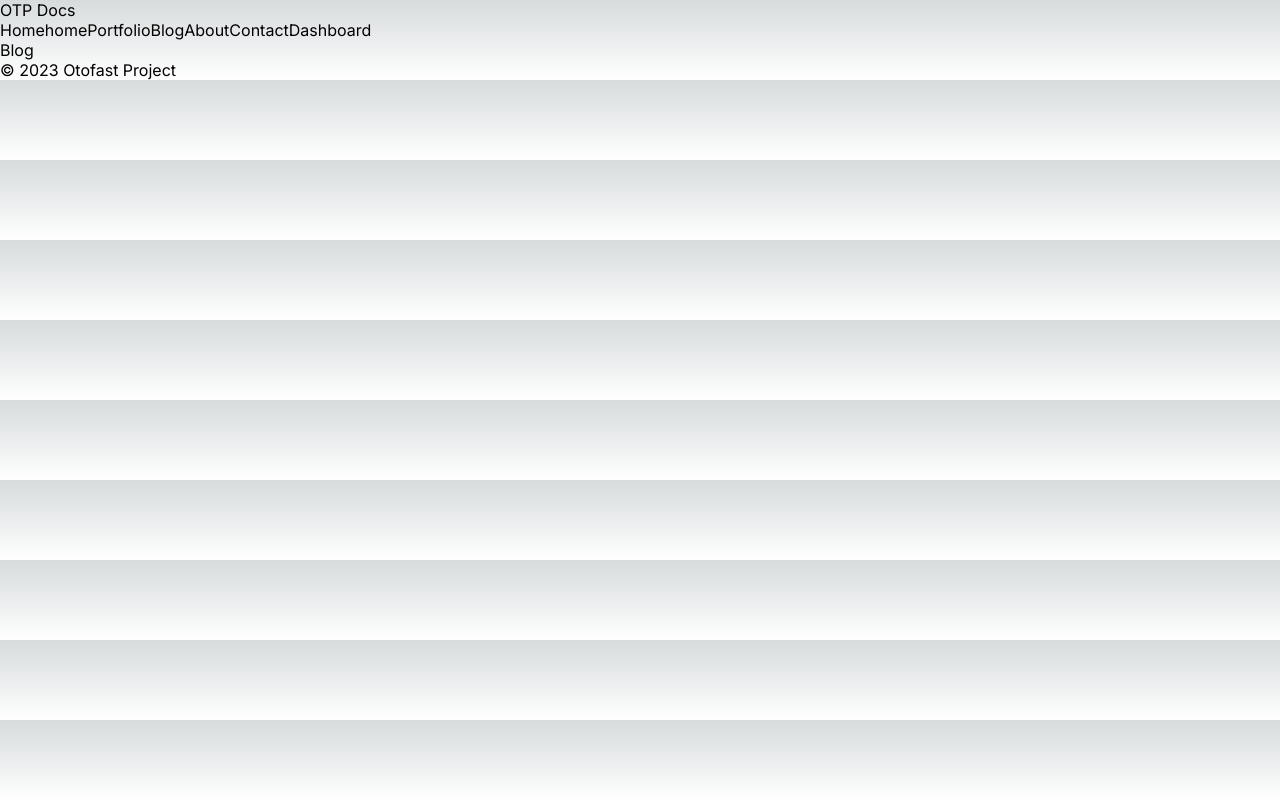
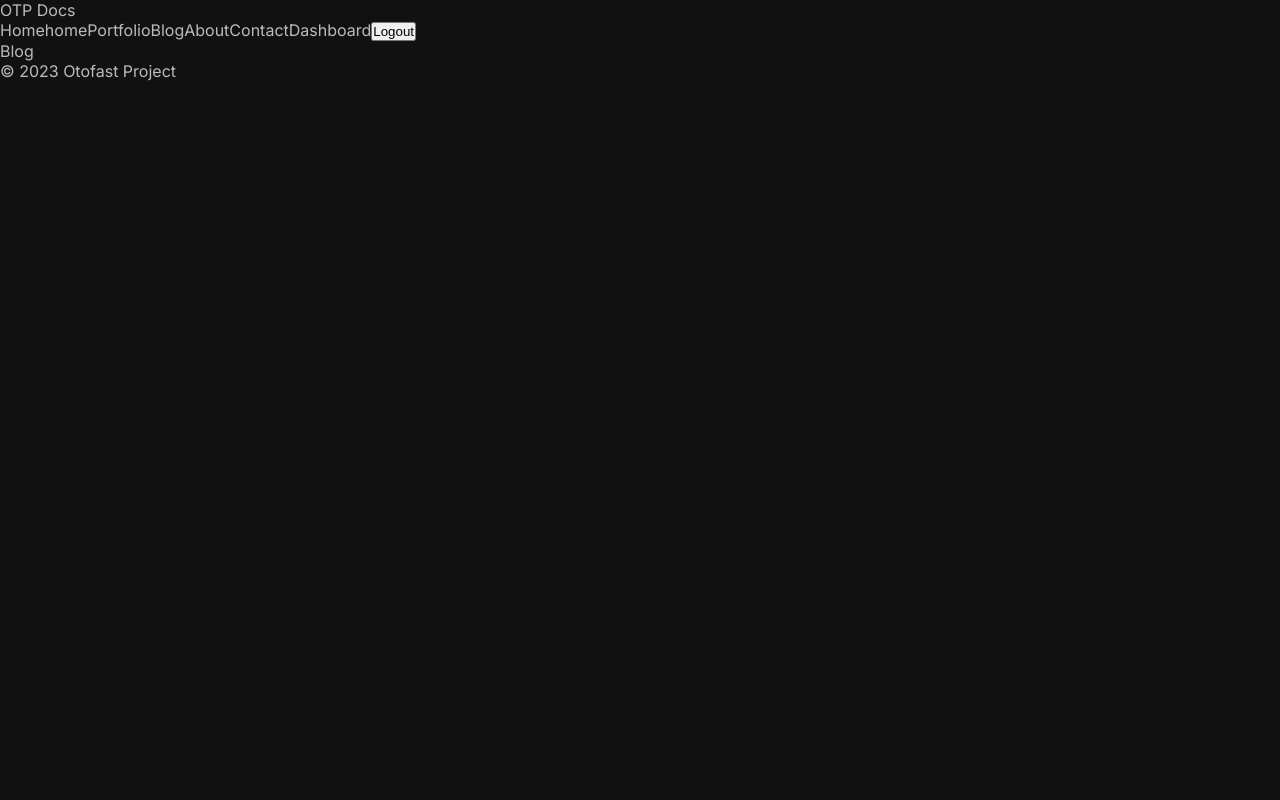
Before and after one commit to marksikaundi/otofast-docs, a Next.js app: page /blog in a window 1280 px wide. Built offline with nearby package versions, Linux system fonts and the light colour scheme.

Commit message:
clean ups

```diff
--- a/src/app/globals.css
+++ b/src/app/globals.css
@@ -1,78 +1,3 @@
-:root {
-  --max-width: 1100px;
-  --border-radius: 12px;
-  --font-mono: ui-monospace, Menlo, Monaco, 'Cascadia Mono', 'Segoe UI Mono',
-    'Roboto Mono', 'Oxygen Mono', 'Ubuntu Monospace', 'Source Code Pro',
-    'Fira Mono', 'Droid Sans Mono', 'Courier New', monospace;
-
-  --foreground-rgb: 0, 0, 0;
-  --background-start-rgb: 214, 219, 220;
-  --background-end-rgb: 255, 255, 255;
-
-  --primary-glow: conic-gradient(
-    from 180deg at 50% 50%,
-    #16abff33 0deg,
-    #0885ff33 55deg,
-    #54d6ff33 120deg,
-    #0071ff33 160deg,
-    transparent 360deg
-  );
-  --secondary-glow: radial-gradient(
-    rgba(255, 255, 255, 1),
-    rgba(255, 255, 255, 0)
-  );
-
-  --tile-start-rgb: 239, 245, 249;
-  --tile-end-rgb: 228, 232, 233;
-  --tile-border: conic-gradient(
-    #00000080,
-    #00000040,
-    #00000030,
-    #00000020,
-    #00000010,
-    #00000010,
-    #00000080
-  );
-
-  --callout-rgb: 238, 240, 241;
-  --callout-border-rgb: 172, 175, 176;
-  --card-rgb: 180, 185, 188;
-  --card-border-rgb: 131, 134, 135;
-}
-
-@media (prefers-color-scheme: dark) {
-  :root {
-    --foreground-rgb: 255, 255, 255;
-    --background-start-rgb: 0, 0, 0;
-    --background-end-rgb: 0, 0, 0;
-
-    --primary-glow: radial-gradient(rgba(1, 65, 255, 0.4), rgba(1, 65, 255, 0));
-    --secondary-glow: linear-gradient(
-      to bottom right,
-      rgba(1, 65, 255, 0),
-      rgba(1, 65, 255, 0),
-      rgba(1, 65, 255, 0.3)
-    );
-
-    --tile-start-rgb: 2, 13, 46;
-    --tile-end-rgb: 2, 5, 19;
-    --tile-border: conic-gradient(
-      #ffffff80,
-      #ffffff40,
-      #ffffff30,
-      #ffffff20,
-      #ffffff10,
-      #ffffff10,
-      #ffffff80
-    );
-
-    --callout-rgb: 20, 20, 20;
-    --callout-border-rgb: 108, 108, 108;
-    --card-rgb: 100, 100, 100;
-    --card-border-rgb: 200, 200, 200;
-  }
-}
-
 * {
   box-sizing: border-box;
   padding: 0;
@@ -83,25 +8,11 @@ html,
 body {
   max-width: 100vw;
   overflow-x: hidden;
-}
-
-body {
-  color: rgb(var(--foreground-rgb));
-  background: linear-gradient(
-      to bottom,
-      transparent,
-      rgb(var(--background-end-rgb))
-    )
-    rgb(var(--background-start-rgb));
+  background-color: #111;
+  color: #bbb;
 }
 
 a {
+  text-decoration: none;
   color: inherit;
-  text-decoration: none;
 }
-
-@media (prefers-color-scheme: dark) {
-  html {
-    color-scheme: dark;
-  }
-}
--- a/src/app/layout.js
+++ b/src/app/layout.js
@@ -1,6 +1,6 @@
 import Navbar from "@/components/navbar/Navbar";
 import "./globals.css";
-import { Inter } from "next/font/google";
+import { Inter, Roboto, Poppins } from "next/font/google";
 import Footer from "@/components/footer/Footer";
 
 const inter = Inter({ subsets: ["latin"] });
--- a/src/components/navbar/Navbar.jsx
+++ b/src/components/navbar/Navbar.jsx
@@ -1,3 +1,4 @@
+"use client"
 import Link from "next/link";
 import React from "react";
 
@@ -49,6 +50,7 @@ const Navbar = () => {
             {link.title}
           </Link>
         ))}
+        <button onClick={()=>{console.log("Logged out")}}>Logout</button>
       </div>
     </div>
   );
```
